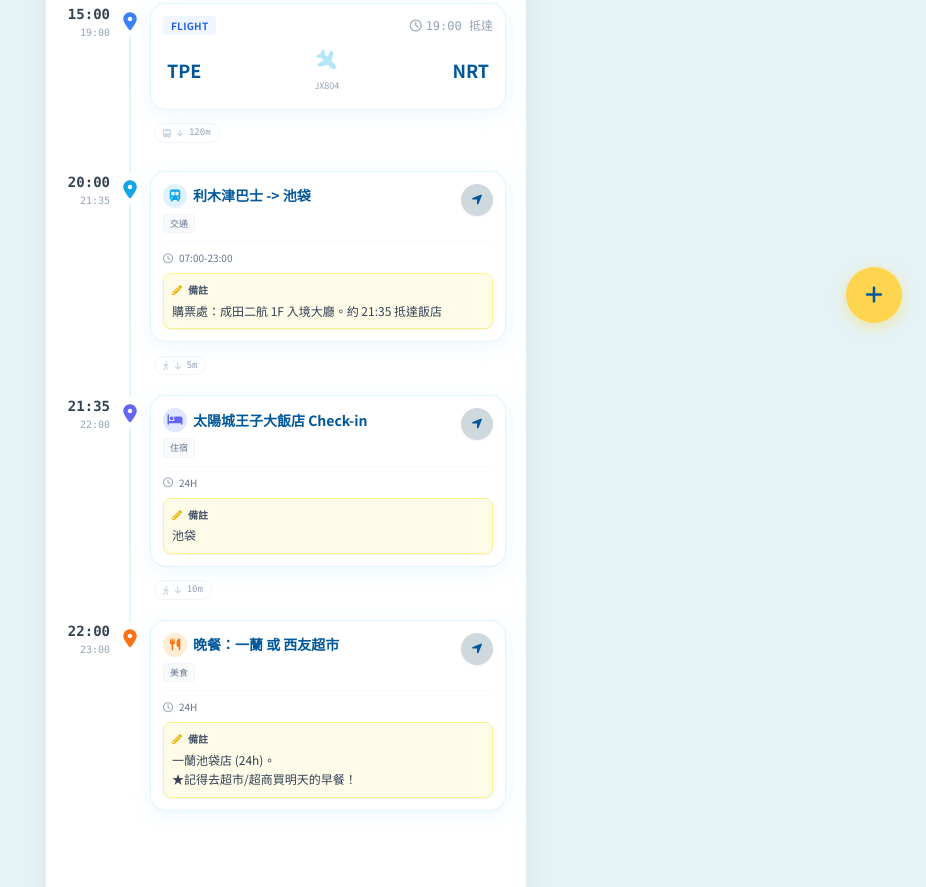
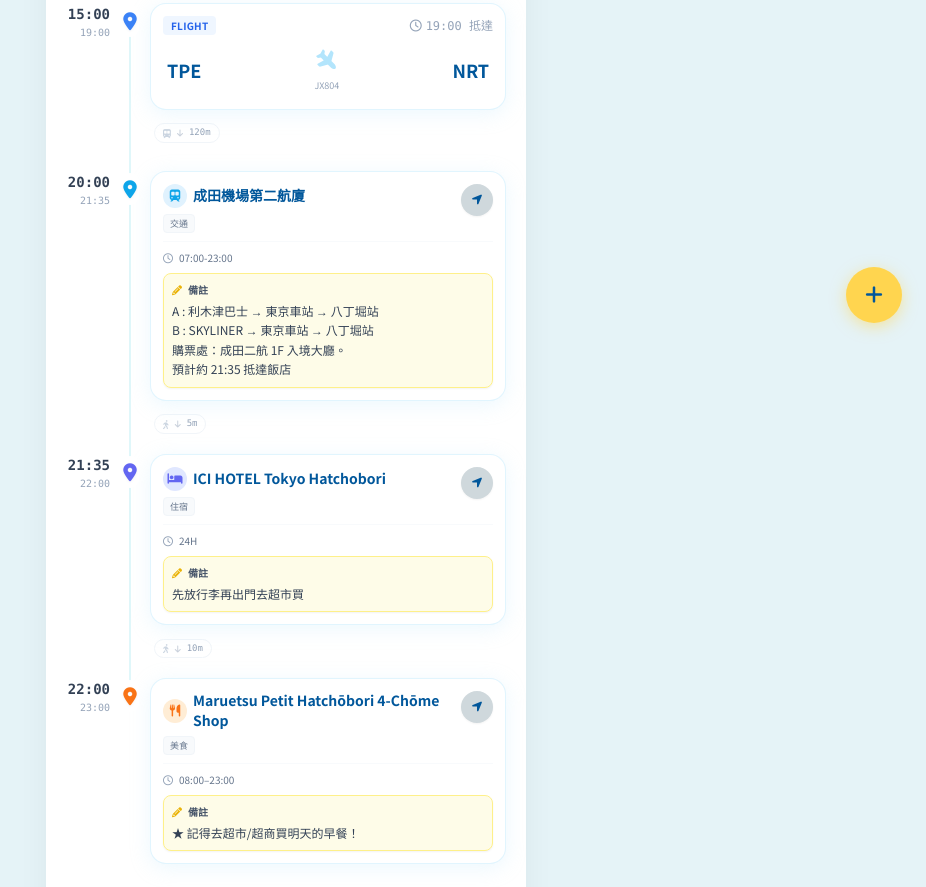
Before and after one commit to liaoo1111/2026-travel-planner, a plain HTML site: page index.html in a window 1280 px wide. Shown: the part 453-1340 px from the top of the page, without its empty margins (354-1280 px from the left). Drawn offline with nearby package versions, Linux system fonts and the light colour scheme.

Commit message:
Add files via upload

```diff
--- a/index.html
+++ b/index.html
@@ -517,7 +517,6 @@
                             <div class="text-lg font-bold font-mono">{{ expenseStats.card.toLocaleString() }}</div>
                         </div>
                     </div>
-
                     <!-- 日幣總計 (放到下方角落) -->
                     <div class="absolute top-4 right-4 bg-white/10 rounded-lg p-2 backdrop-blur-sm border border-white/5">
                         <span class="text-[10px] text-cyan-100 block text-right">約 JPY</span>
@@ -633,7 +632,6 @@
                         台幣 (NT$)
                     </button>
                 </div>
-
                 <div class="flex flex-wrap gap-2">
                     <button v-for="cat in expenseCategories" @click="formExpense.category = cat.val"
                         class="px-3 py-1.5 rounded-lg text-xs font-bold border transition-colors"
@@ -730,60 +728,60 @@
             // 行程資料
             const defaultItinerary = {
                 0: [
-                    { id: 101, category: 'flight', name: 'JX804 TPE->NRT', startTime: '15:00', endTime: '19:00', note: '第一航廈出發。抵達後記得：\n1. 領取 SIM 卡/WiFi\n2. 購買/儲值 Suica', transportType: 'public', transportTime: 120, openTime: '' },
-                    { id: 102, category: 'transport', name: '利木津巴士 -> 池袋', startTime: '20:00', endTime: '21:35', note: '購票處：成田二航 1F 入境大廳。約 21:35 抵達飯店', transportType: 'walk', transportTime: 5, openTime: '07:00-23:00' },
-                    { id: 103, category: 'hotel', name: '太陽城王子大飯店 Check-in', startTime: '21:35', endTime: '22:00', note: '池袋', transportType: 'walk', transportTime: 10, openTime: '24H' },
-                    { id: 104, category: 'food', name: '晚餐：一蘭 或 西友超市', startTime: '22:00', endTime: '23:00', note: '一蘭池袋店 (24h)。\n★記得去超市/超商買明天的早餐！', transportType: 'walk', transportTime: 0, openTime: '24H' }
+                    { id: 101, category: 'flight', name: 'JX804 TPE→NRT', startTime: '15:00', endTime: '19:00', note: '第一航廈出發。抵達後記得：\n1. 領取 SIM 卡/WiFi\n2. 購買/儲值 Suica', transportType: 'public', transportTime: 120, openTime: '' },
+                    { id: 102, category: 'transport', name: '成田機場第二航廈', startTime: '20:00', endTime: '21:35', note: 'A : 利木津巴士 → 東京車站 → 八丁堀站\nB : SKYLINER → 東京車站 → 八丁堀站\n購票處：成田二航 1F 入境大廳。\n預計約 21:35 抵達飯店', transportType: 'walk', transportTime: 5, openTime: '07:00-23:00' },
+                    { id: 103, category: 'hotel', name: 'ICI HOTEL Tokyo Hatchobori', startTime: '21:35', endTime: '22:00', note: '先放行李再出門去超市買', transportType: 'walk', transportTime: 10, openTime: '24H' },
+                    { id: 104, category: 'food', name: 'Maruetsu Petit Hatchōbori 4-Chōme Shop', startTime: '22:00', endTime: '23:00', note: '★ 記得去超市/超商買明天的早餐！', transportType: 'walk', transportTime: 0, openTime: '08:00–23:00' }
                 ],
                 1: [
-                    { id: 200, category: 'walk', name: '飯店 -> 池袋車站', startTime: '06:00', endTime: '06:15', note: '步行前往車站', transportType: 'public', transportTime: 7 },
-                    { id: 201, category: 'transport', name: 'JR 山手線 (往東京)', startTime: '06:15', endTime: '06:46', note: '06:22 發車 (使用 JR PASS)\n確保 06:46 前抵達東京站轉乘', transportType: 'public', transportTime: 26 },
-                    { id: 202, category: 'transport', name: '新幹線 Tsubasa 123號', startTime: '07:00', endTime: '09:53', note: '07:12 東京發車 -> 09:53 山形著\n(使用 JR PASS / 指定席)\n可買車站便當', transportType: 'walk', transportTime: 30 },
+                    { id: 200, category: 'walk', name: '池袋車站', startTime: '06:00', endTime: '06:15', note: '飯店 → 池袋車站\n步行前往車站', transportType: 'public', transportTime: 7 },
+                    { id: 201, category: 'transport', name: '東京車站', startTime: '06:15', endTime: '06:46', note: '搭乘JR 山手線前往東京\n06:22 發車 (使用 JR PASS)\n確保 06:46 前抵達東京站轉乘', transportType: 'public', transportTime: 26 },
+                    { id: 202, category: 'transport', name: '山形車站', startTime: '07:00', endTime: '09:53', note: '新幹線 Tsubasa 123號\n07:12 東京發車 → 09:53 山形著\n(使用 JR PASS / 指定席)\n可買車站便當', transportType: 'walk', transportTime: 30 },
                     { id: 203, category: 'hotel', name: 'Super Hotel 放行李', startTime: '10:30', endTime: '11:00', note: '山形站西口天然溫泉', transportType: 'walk', transportTime: 10, openTime: '15:00 CI' },
                     { id: 204, category: 'food', name: '午餐：庄司屋 蕎麥麵', startTime: '11:30', endTime: '12:30', note: '山形名物', transportType: 'walk', transportTime: 30, openTime: '11:00-15:00' },
-                    { id: 205, category: 'transport', name: 'JR 山形 -> 大石田', startTime: '13:20', endTime: '14:21', note: '13:32 發車\n必須搭到!!', transportType: 'public', transportTime: 40 },
-                    { id: 206, category: 'sightseeing', name: '巴士 -> 銀山溫泉', startTime: '15:30', endTime: '16:10', note: '接駁巴士', transportType: 'walk', transportTime: 0 },
+                    { id: 205, category: 'transport', name: '大石田車站', startTime: '13:20', endTime: '14:21', note: 'JR 山形 → 大石田\n13:32 發車\n必須搭到!!', transportType: 'public', transportTime: 40 },
+                    { id: 206, category: 'sightseeing', name: '銀山溫泉', startTime: '15:30', endTime: '16:10', note: '接駁巴士', transportType: 'walk', transportTime: 0 },
                     { id: 207, category: 'food', name: '銀山溫泉散策', startTime: '16:10', endTime: '17:40', note: '必吃：野川豆腐屋 (豆腐/炸豆腐)、Haikara-san 通瑞 (咖哩麵包)。\n拍照點：紅橋、能登屋旅館', transportType: 'public', transportTime: 40, openTime: '店家約17:00關' },
-                    { id: 208, category: 'transport', name: '巴士 回程 -> 大石田', startTime: '17:20', endTime: '18:30', note: '末班車人多，請務必 17:20 (30分鐘前) 開始排隊！\n17:50 發車', transportType: 'public', transportTime: 50 },
+                    { id: 208, category: 'transport', name: '大石田車站', startTime: '17:20', endTime: '18:30', note: '搭乘接駁巴士回程\n末班車人多，請務必 17:20 (30分鐘前) 開始排隊！\n17:50 發車', transportType: 'public', transportTime: 50 },
                     { id: 209, category: 'food', name: '晚餐：米澤牛 登起波', startTime: '20:00', endTime: '21:30', note: '已訂位 (山形店)', transportType: 'walk', transportTime: 15, openTime: '17:00-22:00' },
                     { id: 210, category: 'hotel', name: '回 Super Hotel', startTime: '22:00', endTime: '22:00', note: '休息', transportType: 'walk', transportTime: 0 }
                 ],
                 2: [
-                    { id: 301, category: 'hotel', name: '飯店出發 -> 山形站', startTime: '06:00', endTime: '06:15', note: '早起出門。注意保暖：暖暖包/發熱衣/冰爪', transportType: 'public', transportTime: 18 },
-                    { id: 302, category: 'transport', name: 'JR 山形 -> 仙台', startTime: '06:33', endTime: '08:00', note: '必須搭到!!', transportType: 'walk', transportTime: 30 },
-                    { id: 303, category: 'sightseeing', name: '仙台東口 集合 (KKDay)', startTime: '08:30', endTime: '08:45', note: 'KKDay 觀光巴士集合點', transportType: 'public', transportTime: 0 },
-                    { id: 304, category: 'sightseeing', name: '藏王狐狸村', startTime: '09:00', endTime: '11:30', note: '跟團行程', transportType: 'public', transportTime: 60, ticketCost:'1000', openTime: '09:00-16:00' },
+                    { id: 301, category: 'hotel', name: '山形車站', startTime: '06:00', endTime: '06:15', note: '飯店出發 → 山形車站\n早起出門。注意保暖：暖暖包/發熱衣/冰爪', transportType: 'public', transportTime: 18 },
+                    { id: 302, category: 'transport', name: '仙台車站', startTime: '06:33', endTime: '08:00', note: '搭乘JR 從山形車站 → 仙台車站\n必須搭到!!', transportType: 'walk', transportTime: 30 },
+                    { id: 303, category: 'sightseeing', name: '仙台車站東口觀光巴士乘車處', startTime: '08:30', endTime: '08:45', note: 'KKDay 觀光巴士集合點', transportType: 'public', transportTime: 0 },
+                    { id: 304, category: 'sightseeing', name: '寶珠山 立石寺', startTime: '09:00', endTime: '11:30', note: '跟團行程', transportType: 'public', transportTime: 60, ticketCost:'1000', openTime: '09:00-16:00' },
                     { id: 305, category: 'sightseeing', name: '藏王樹冰', startTime: '13:00', endTime: '16:30', note: '跟團行程 (纜車+樹冰)\n山頂極冷，注意相機電池耗電', transportType: 'public', transportTime: 120, ticketCost:'3500', openTime: '08:30-17:00' },
                     { id: 306, category: 'transport', name: '巴士返回仙台', startTime: '16:30', endTime: '18:30', note: '行程結束', transportType: 'walk', transportTime: 30 },
-                    { id: 307, category: 'food', name: '晚餐：善治郎 牛舌', startTime: '19:00', endTime: '20:30', note: '仙台站前本店 (未訂位)', transportType: 'walk', transportTime: 40, openTime: '11:00-22:30' },
-                    { id: 308, category: 'transport', name: 'JR 仙台 -> 山形', startTime: '21:18', endTime: '22:43', note: '必須搭到!! (備案 22:15)', transportType: 'walk', transportTime: 0 }
+                    { id: 307, category: 'food', name: '烤牛舌 善治郎 仙台站前本店', startTime: '19:00', endTime: '20:30', note: '仙台站前本店 (未訂位)', transportType: 'walk', transportTime: 40, openTime: '11:00-22:30' },
+                    { id: 308, category: 'transport', name: '山形車站', startTime: '21:18', endTime: '22:43', note: '搭車JR 從仙台車站 → 山形車站\n必須搭到!! (備案 22:15)', transportType: 'walk', transportTime: 0 }
                 ],
                 3: [
-                    { id: 400, category: 'walk', name: '飯店 -> 山形車站', startTime: '05:30', endTime: '05:45', note: '辦理退房，前往車站', transportType: 'public', transportTime: 14 },
-                    { id: 401, category: 'transport', name: '新幹線 山形->郡山', startTime: '05:59', endTime: '07:23', note: 'TSUBASA 172 必須搭到!!', transportType: 'public', transportTime: 9 },
-                    { id: 402, category: 'transport', name: '新幹線 郡山->那須鹽原', startTime: '07:32', endTime: '07:54', note: 'YAMABIKO 206 必須搭到!!', transportType: 'walk', transportTime: 30 },
-                    { id: 403, category: 'transport', name: '巴士 -> 那須動物王國', startTime: '09:15', endTime: '10:25', note: '僅此一班 必須搭到!! (8:30先排隊)', transportType: 'walk', transportTime: 0 },
+                    { id: 400, category: 'walk', name: '山形車站', startTime: '05:30', endTime: '05:45', note: '飯店出發 → 山形車站\n辦理退房，前往車站', transportType: 'public', transportTime: 14 },
+                    { id: 401, category: 'transport', name: '郡山（福島）駛', startTime: '05:59', endTime: '07:23', note: '搭乘山形新幹線 →郡山轉乘東北新幹線\nTSUBASA 172 必須搭到!!', transportType: 'public', transportTime: 9 },
+                    { id: 402, category: 'transport', name: '那須鹽原車站', startTime: '07:32', endTime: '07:54', note: '搭乘東北新幹線→那須鹽原\nYAMABIKO 206 必須搭到!!', transportType: 'walk', transportTime: 30 },
+                    { id: 403, category: 'transport', name: '接駁巴士 → 那須動物王國', startTime: '09:15', endTime: '10:25', note: '僅此一班 必須搭到!! (8:30先排隊)', transportType: 'walk', transportTime: 0 },
                     { id: 404, category: 'sightseeing', name: '那須動物王國', startTime: '10:25', endTime: '15:15', note: '午餐：山貓餐廳', transportType: 'public', transportTime: 45, ticketCost:'2400', openTime: '10:00-16:00' },
-                    { id: 405, category: 'transport', name: '巴士 回程 -> 車站', startTime: '16:00', endTime: '17:00', note: '僅此一班 必須搭到!! (15:15先排隊)', transportType: 'walk', transportTime: 0 },
+                    { id: 405, category: 'transport', name: '巴士 回程 → 車站', startTime: '16:00', endTime: '17:00', note: '僅此一班 必須搭到!! (15:15先排隊)', transportType: 'walk', transportTime: 0 },
                     { id: 406, category: 'food', name: '空檔休息', startTime: '17:00', endTime: '18:00', note: '車站候車室 或 BECK\'S COFFEE', transportType: 'public', transportTime: 3 },
-                    { id: 407, category: 'transport', name: 'JR 那須鹽原 -> 上野', startTime: '18:03', endTime: '19:10', note: '必須搭到!!', transportType: 'walk', transportTime: 15 },
+                    { id: 407, category: 'transport', name: '上野車站', startTime: '18:03', endTime: '19:10', note: '搭乘JR 那須鹽原車站 → 上野車站 → 鶯谷車站 → 走路到飯店\n必須搭到!!', transportType: 'walk', transportTime: 15 },
                     { id: 408, category: 'hotel', name: 'LANDABOUT Check-in', startTime: '19:25', endTime: '20:00', note: '鶯谷站', transportType: 'walk', transportTime: 15, openTime: '24H' },
-                    { id: 409, category: 'food', name: '晚餐：Depot 或 AFURI', startTime: '20:15', endTime: '21:30', note: '有樂町附近', transportType: 'walk', transportTime: 30, openTime: '11:00-22:00' }
+                    { id: 409, category: 'food', name: 'Depot', startTime: '20:15', endTime: '21:30', note: '逛完街可以吃 AFURI\n有樂町附近', transportType: 'walk', transportTime: 30, openTime: '11:00-22:00' }
                 ],
                 4: [
                     { id: 500, category: 'walk', name: '飯店出發', startTime: '09:15', endTime: '09:30', note: '前往早餐店', transportType: 'walk', transportTime: 15 },
-                    { id: 501, category: 'food', name: '早餐：EGG BABY CAFE', startTime: '09:30', endTime: '10:30', note: '排隊名店', transportType: 'walk', transportTime: 20, openTime: '10:00-22:00' },
+                    { id: 501, category: 'food', name: 'EGG BABY CAFE', startTime: '09:30', endTime: '10:30', note: '排隊名店', transportType: 'walk', transportTime: 20, openTime: '10:00-22:00' },
                     { id: 502, category: 'sightseeing', name: '淺草散策', startTime: '11:00', endTime: '13:00', note: '雷門、仲見世通、西參道', transportType: 'walk', transportTime: 10, openTime: '24H' },
-                    { id: 503, category: 'food', name: '午餐：淺草今半', startTime: '13:00', endTime: '14:30', note: '國際通本店排隊', transportType: 'walk', transportTime: 30, openTime: '11:30-21:30' },
-                    { id: 504, category: 'sightseeing', name: '上野動物園 或 銀座', startTime: '15:00', endTime: '18:00', note: '視時間決定', transportType: 'walk', transportTime: 20, ticketCost:'600', openTime: '09:30-17:00' },
+                    { id: 503, category: 'food', name: '淺草今半 國際通本店', startTime: '13:00', endTime: '14:30', note: '國際通本店排隊', transportType: 'walk', transportTime: 30, openTime: '11:30-21:30' },
+                    { id: 504, category: 'sightseeing', name: '銀座', startTime: '15:00', endTime: '18:00', note: '上野動物園視情況\n視時間決定', transportType: 'walk', transportTime: 20, ticketCost:'600', openTime: '09:30-17:00' },
                     { id: 505, category: 'shopping', name: '東京車站一番街', startTime: '18:30', endTime: '20:00', note: '伴手禮採買', transportType: 'walk', transportTime: 20, openTime: '10:00-20:00' }
                 ],
                 5: [
-                    { id: 600, category: 'walk', name: '飯店 -> 早餐', startTime: '06:15', endTime: '06:30', note: '退房，前往麥當勞', transportType: 'walk', transportTime: 0 },
-                    { id: 601, category: 'food', name: '麥當勞早餐', startTime: '06:30', endTime: '07:00', note: '飯店附近', transportType: 'public', transportTime: 30, openTime: '06:00-24:00' },
-                    { id: 602, category: 'transport', name: 'JR 鶯谷 -> 東京', startTime: '07:30', endTime: '08:00', note: '前往車站等車', transportType: 'walk', transportTime: 30 },
-                    { id: 603, category: 'transport', name: 'JR 東京 -> 成田機場', startTime: '09:14', endTime: '10:30', note: 'JR總武線快速 必須搭到!!', transportType: 'walk', transportTime: 0 },
-                    { id: 604, category: 'flight', name: 'JX801 NRT->TPE', startTime: '13:45', endTime: '16:50', note: 'JX801 第二航廈出發', transportType: 'none', transportTime: 0 }
+                    { id: 600, category: 'walk', name: '飯店出發', startTime: '06:15', endTime: '06:30', note: '退房，前往麥當勞', transportType: 'walk', transportTime: 0 },
+                    { id: 601, category: 'food', name: 'McDonald\'s マクドナルド 鴬谷北口店', startTime: '06:30', endTime: '07:00', note: '可先去吃早餐再拿行李退房，或是買回飯店吃', transportType: 'public', transportTime: 30, openTime: '06:00-24:00' },
+                    { id: 602, category: 'transport', name: '東京車站', startTime: '07:30', endTime: '08:00', note: '搭乘JR 山手線鶯谷8:29前往東京車站', transportType: 'walk', transportTime: 30 },
+                    { id: 603, category: 'transport', name: '成田機場第二航廈', startTime: '09:14', endTime: '10:30', note: '搭乘N’EX 13 9:30發車前往成田第二航廈，10:28抵達', transportType: 'walk', transportTime: 0 },
+                    { id: 604, category: 'flight', name: 'JX801 NRT→TPE', startTime: '13:45', endTime: '16:50', note: 'JX801 第二航廈出發', transportType: 'none', transportTime: 0 }
                 ]
             };
             // 升級 key 到 v7
@@ -910,9 +908,9 @@
             const quickAddPacking = () => { if(newPackingItem.value) { lists.value.packing.push({name:newPackingItem.value, checked:false}); newPackingItem.value=''; }};
             // Recommendation
             const recommendations = [
-                {name:'樹冰羅曼', city:'山形', icon:'  🏔  ️'}, {name:'乃し梅', city:'山形', icon:'  🍑  '},
-                {name:'萩之月', city:'仙台', icon:'  🌕  '}, {name:'喜久福', city:'仙台', icon:'  🍵  '},
-                {name:'NY Cheese', city:'東京', icon:'  🧀  '}, {name:'Press Butter', city:'東京', icon:'  🍪  '}
+                {name:'樹冰羅曼', city:'山形', icon:'   🏔   ️'}, {name:'乃し梅', city:'山形', icon:'   🍑   '},
+                {name:'萩之月', city:'仙台', icon:'   🌕   '}, {name:'喜久福', city:'仙台', icon:'   🍵   '},
+                {name:'NY Cheese', city:'東京', icon:'   🧀   '}, {name:'Press Butter', city:'東京', icon:'   🍪   '}
             ];
             const addRecItem = (rec) => {
                 if(confirm(`加入 ${rec.name} ?`)) lists.value.shopping.push({name:rec.name, image:null, checked:false});
@@ -940,7 +938,6 @@
                     return total + amount;
                 }, 0);
             });
-
             // 2. 計算總日幣 (所有項目都換算成日幣加總，顯示用)
             const totalExpensesJPY = computed(() => {
                 return expenses.value.reduce((total, item) => {
@@ -953,7 +950,6 @@
                     return total + amount;
                 }, 0);
             });
-
             // 3. 分類統計：現金 vs 信用卡 (都以台幣計算)
             const expenseStats = computed(() => {
                 let cash = 0;
@@ -962,14 +958,12 @@
                 expenses.value.forEach(item => {
                     let amount = parseInt(item.amount || 0);
                     let valInTWD = 0;
-
                     // 統一換算成台幣
                     if (item.currency === 'JPY') {
                         valInTWD = Math.round(amount * RATE_JPY_TO_TWD);
                     } else {
                         valInTWD = amount;
                     }
-
                     if (item.payment === '信用卡') {
                         card += valInTWD;
                     } else {
@@ -978,7 +972,6 @@
                 });
                 return { cash, card };
             });
-
             const sortedExpenses = computed(()=>[...expenses.value].reverse());
 
             const openExpenseModal = () => {
```
